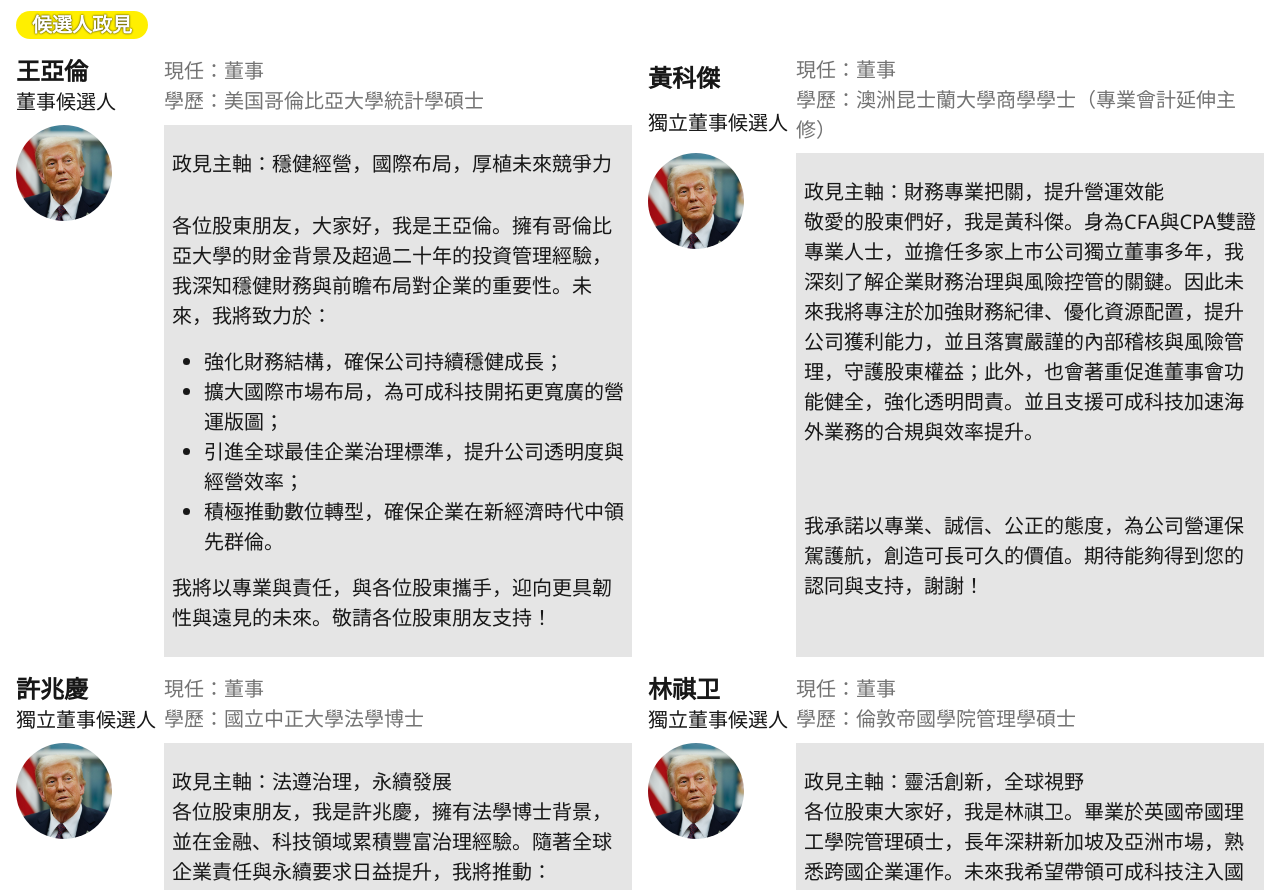
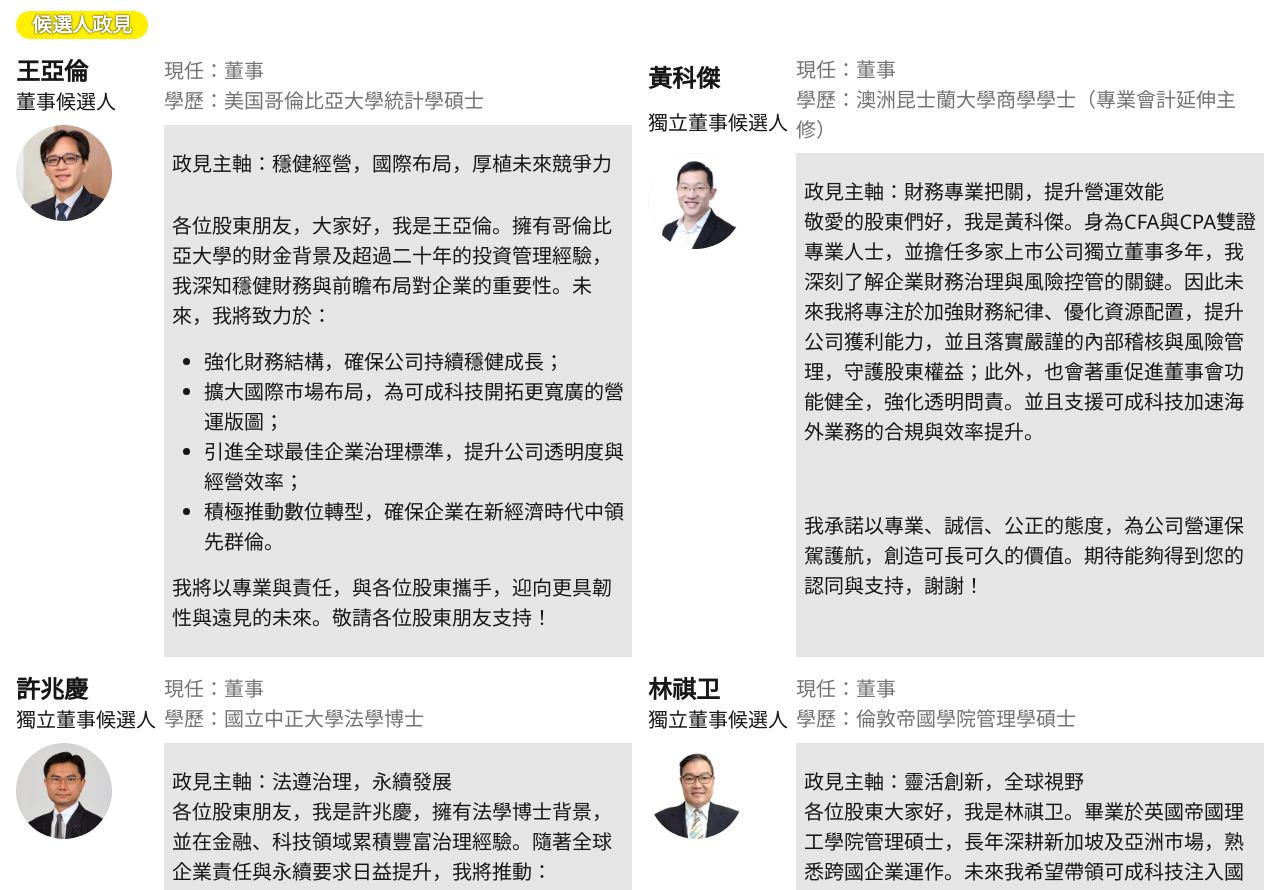
Before and after one commit to yujuiting/makecatcherright, a Next.js app: page / in a window 1280 px wide. Shown: the part 1000-1890 px from the top of the page. Built offline with nearby package versions, Linux system fonts and the light colour scheme.

Commit message:
Update Candidates.mdx

```diff
--- a/app/sections/Candidates.mdx
+++ b/app/sections/Candidates.mdx
@@ -12,7 +12,7 @@ import SwipeInMobile from '@/app/components/SwipeInMobile'
 <Candidate
   name="王亞倫"
   title="董事候選人"
-  image="./images/candidate1.jpeg"
+  image="./images/candidate1.jpg"
   currentPosition="董事"
   education="美国哥倫比亞大學統計學碩士"
 >
@@ -31,7 +31,7 @@ import SwipeInMobile from '@/app/components/SwipeInMobile'
 <Candidate
   name="黃科傑"
   title="獨立董事候選人"
-  image="./images/candidate2.jpeg"
+  image="./images/candidate2.jpg"
   currentPosition="董事"
   education="澳洲昆士蘭大學商學學士（專業會計延伸主修）"
 >
@@ -44,7 +44,7 @@ import SwipeInMobile from '@/app/components/SwipeInMobile'
 <Candidate
   name="許兆慶"
   title="獨立董事候選人"
-  image="./images/candidate3.jpeg"
+  image="./images/candidate3.jpg"
   currentPosition="董事"
   education="國立中正大學法學博士"
 >
@@ -60,7 +60,7 @@ import SwipeInMobile from '@/app/components/SwipeInMobile'
 <Candidate
   name="林祺卫"
   title="獨立董事候選人"
-  image="./images/candidate4.jpeg"
+  image="./images/candidate4.jpg"
   currentPosition="董事"
   education="倫敦帝國學院管理學碩士"
 >
```
